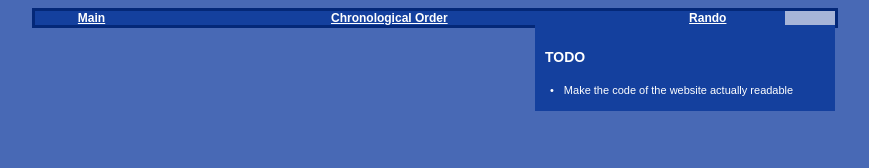
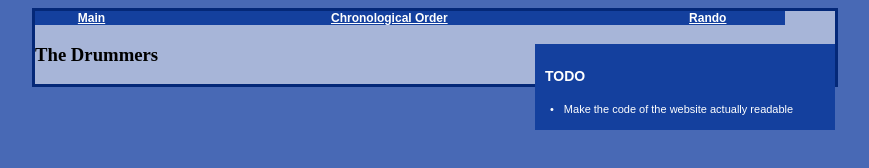
Before and after one commit to tuihblsr/tuihblsr.github.io, a plain HTML site: page wiki/factions.html in a window 1280 px wide. Shown: the whole page, without its empty margins (205-1074 px from the left). Drawn offline with Linux system fonts and the light colour scheme.

Commit message:
Update factions.html

```diff
--- a/wiki/factions.html
+++ b/wiki/factions.html
@@ -24,6 +24,7 @@
         </table>
     </div>
     <div>
+        <h3>The Drummers</h3>
     </div>
 </body>
 </html>
```
